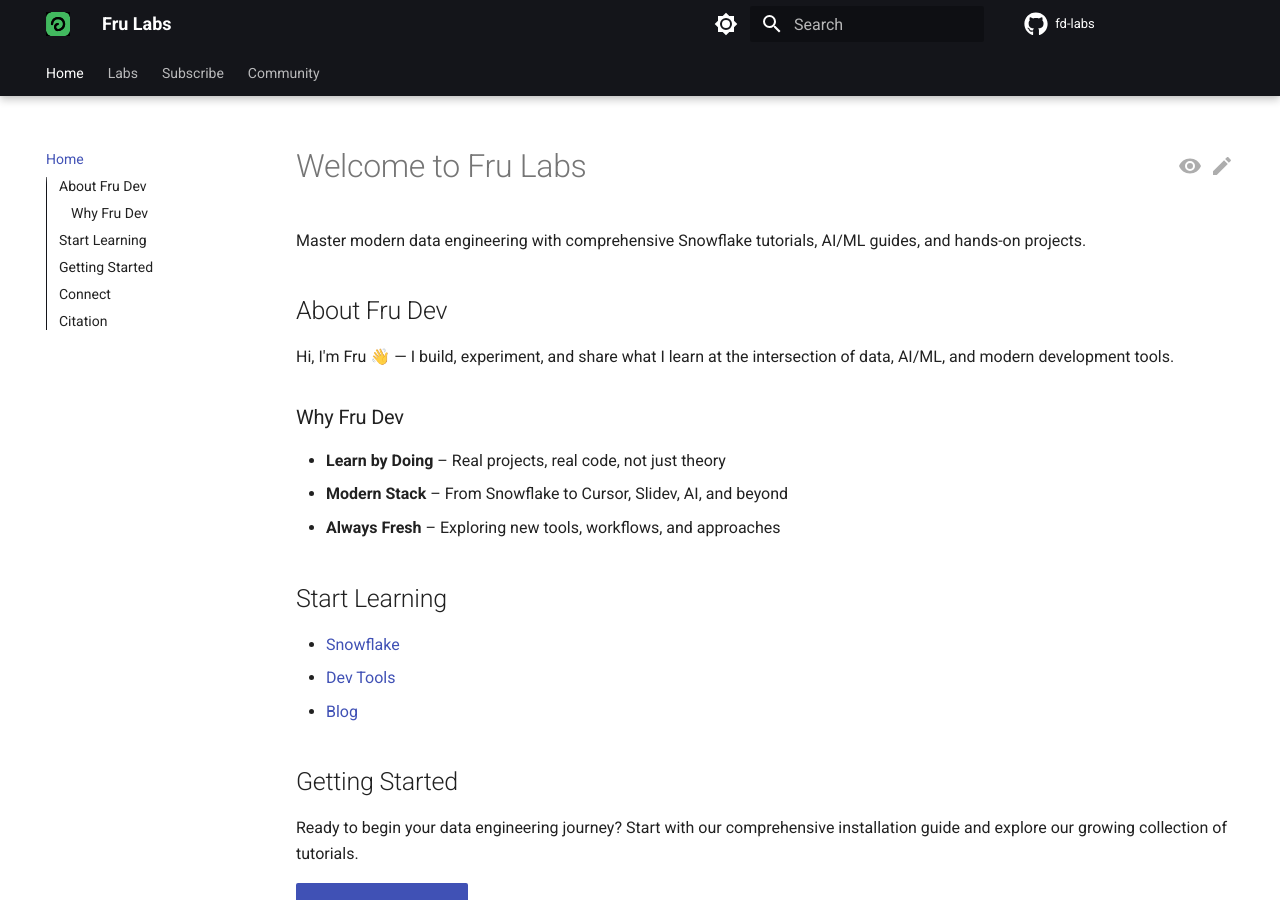
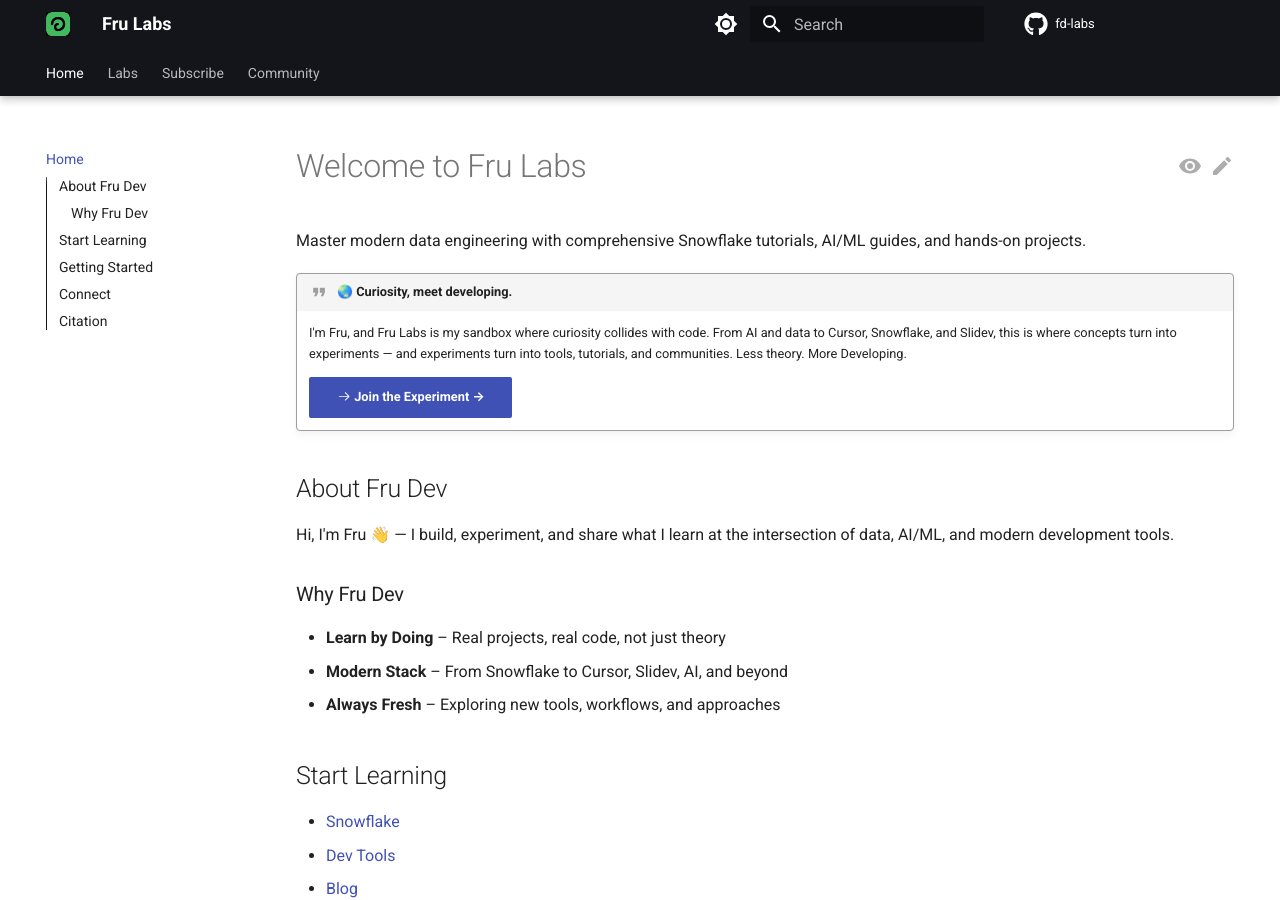
Before and after one commit to frulouis/fd-docs, an MkDocs documentation site: the page built from docs/index.md, in a window 1280 px wide and 900 px high. Built offline with MkDocs 1.6.1 and Material for MkDocs 9.7.7, drawn with Linux system fonts in a browser that asks for light colours; comment, search, counter and statistics services are not loaded.

Commit message:
Add callout admonition to home page with personal message
- Added quote callout with globe emoji and personal introduction
- Includes message about Fru Labs being a sandbox for curiosity and code
- Mentions AI, data, Cursor, Snowflake, and Slidev technologies
- Emphasizes 'Less theory. More Developing' philosophy
- Added CTA button linking to labs overview page
- Positioned prominently at top of home page after main heading

```diff
--- a/docs/index.md
+++ b/docs/index.md
@@ -1,6 +1,11 @@
 # Welcome to Fru Labs
 
 Master modern data engineering with comprehensive Snowflake tutorials, AI/ML guides, and hands-on projects.
+
+!!! quote "🌏 Curiosity, meet developing."
+    I'm Fru, and Fru Labs is my sandbox where curiosity collides with code. From AI and data to Cursor, Snowflake, and Slidev, this is where concepts turn into experiments — and experiments turn into tools, tutorials, and communities. Less theory. More Developing.
+
+    [:octicons-arrow-right-24: Join the Experiment →](labs/index.md){ .md-button .md-button--primary }
 
 ## About Fru Dev
 
```
